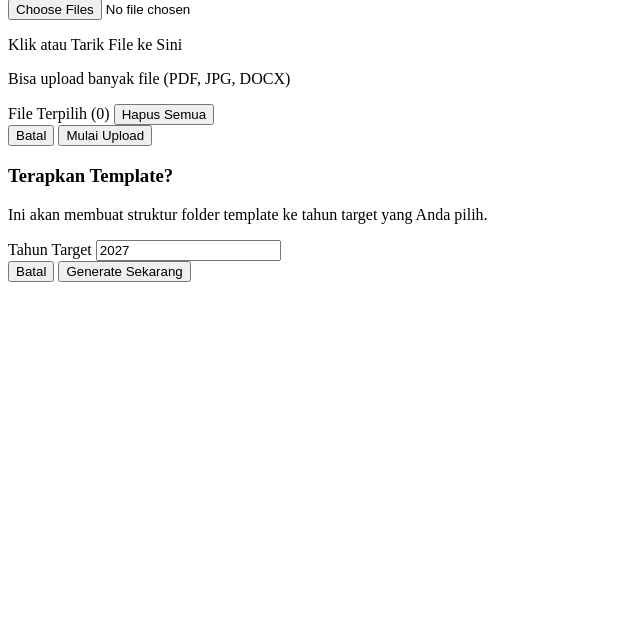
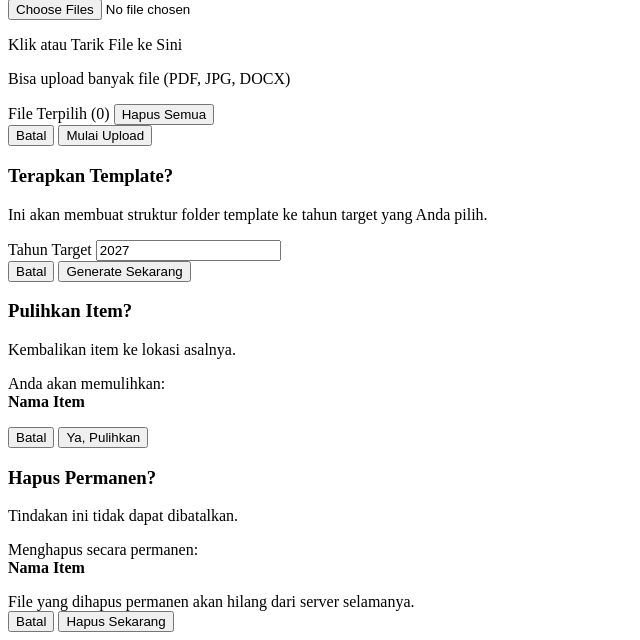
Before and after one commit to akhsannnn/aplikasi_arsip_pn, a PHP site: page /modals.php in a window 1280 px wide. Shown: the part 184-824 px from the top of the page, without its empty margins (0-640 px from the left). Before the commit the page ends 466 px from the top, so only its background shows below. Run offline with PHP 8.4, Linux system fonts and the light colour scheme.

Commit message:
amburadul teramburadul 3

```diff
--- a/views/modals.php
+++ b/views/modals.php
@@ -83,3 +83,58 @@
         </div>
     </div>
 </div>
+<div id="modalRestore" class="hidden fixed inset-0 bg-black/60 z-50 flex items-center justify-center p-4">
+    <div class="bg-white rounded-xl shadow-2xl w-full max-w-sm overflow-hidden scale-95 transition-transform transform">
+        <div class="bg-green-600 px-6 py-4 flex items-center gap-3">
+            <div class="bg-white/20 p-2 rounded-full text-white">
+                <i class="fa-solid fa-rotate-left text-xl"></i>
+            </div>
+            <div>
+                <h3 class="font-bold text-white text-lg">Pulihkan Item?</h3>
+                <p class="text-green-100 text-xs">Kembalikan item ke lokasi asalnya.</p>
+            </div>
+        </div>
+        <div class="p-6">
+            <p class="text-gray-600 text-sm mb-4">
+                Anda akan memulihkan: <br>
+                <strong id="restoreItemName" class="text-gray-800 text-base">Nama Item</strong>
+            </p>
+            <div class="flex gap-3">
+                <button onclick="app.closeModal('modalRestore')" class="flex-1 px-4 py-2.5 bg-gray-100 text-gray-600 rounded-lg text-sm font-bold hover:bg-gray-200 transition">Batal</button>
+                <button onclick="app.confirmRestoreAction()" class="flex-1 px-4 py-2.5 bg-green-600 text-white rounded-lg text-sm font-bold hover:bg-green-700 shadow-md transition flex justify-center items-center gap-2">
+                    <i class="fa-solid fa-check"></i> Ya, Pulihkan
+                </button>
+            </div>
+        </div>
+    </div>
+</div>
+
+<div id="modalDeletePerm" class="hidden fixed inset-0 bg-black/60 z-50 flex items-center justify-center p-4">
+    <div class="bg-white rounded-xl shadow-2xl w-full max-w-sm overflow-hidden">
+        <div class="bg-red-600 px-6 py-4 flex items-center gap-3">
+            <div class="bg-white/20 p-2 rounded-full text-white">
+                <i class="fa-solid fa-triangle-exclamation text-xl"></i>
+            </div>
+            <div>
+                <h3 class="font-bold text-white text-lg">Hapus Permanen?</h3>
+                <p class="text-red-100 text-xs">Tindakan ini tidak dapat dibatalkan.</p>
+            </div>
+        </div>
+        <div class="p-6">
+            <p class="text-gray-600 text-sm mb-4">
+                Menghapus secara permanen: <br>
+                <strong id="delPermItemName" class="text-gray-800 text-base">Nama Item</strong>
+            </p>
+            <div class="bg-red-50 border border-red-100 rounded p-3 text-xs text-red-600 mb-6 flex gap-2">
+                <i class="fa-solid fa-info-circle mt-0.5"></i>
+                <span>File yang dihapus permanen akan hilang dari server selamanya.</span>
+            </div>
+            <div class="flex gap-3">
+                <button onclick="app.closeModal('modalDeletePerm')" class="flex-1 px-4 py-2.5 bg-gray-100 text-gray-600 rounded-lg text-sm font-bold hover:bg-gray-200 transition">Batal</button>
+                <button onclick="app.confirmDeletePermAction()" class="flex-1 px-4 py-2.5 bg-red-600 text-white rounded-lg text-sm font-bold hover:bg-red-700 shadow-md transition flex justify-center items-center gap-2">
+                    <i class="fa-solid fa-trash"></i> Hapus Sekarang
+                </button>
+            </div>
+        </div>
+    </div>
+</div>
```
Also changed, not shown: src/Services/ArchiveService.php (+66 -16 lines), views/trash.php (+13 -7 lines), public/js/app.js.
